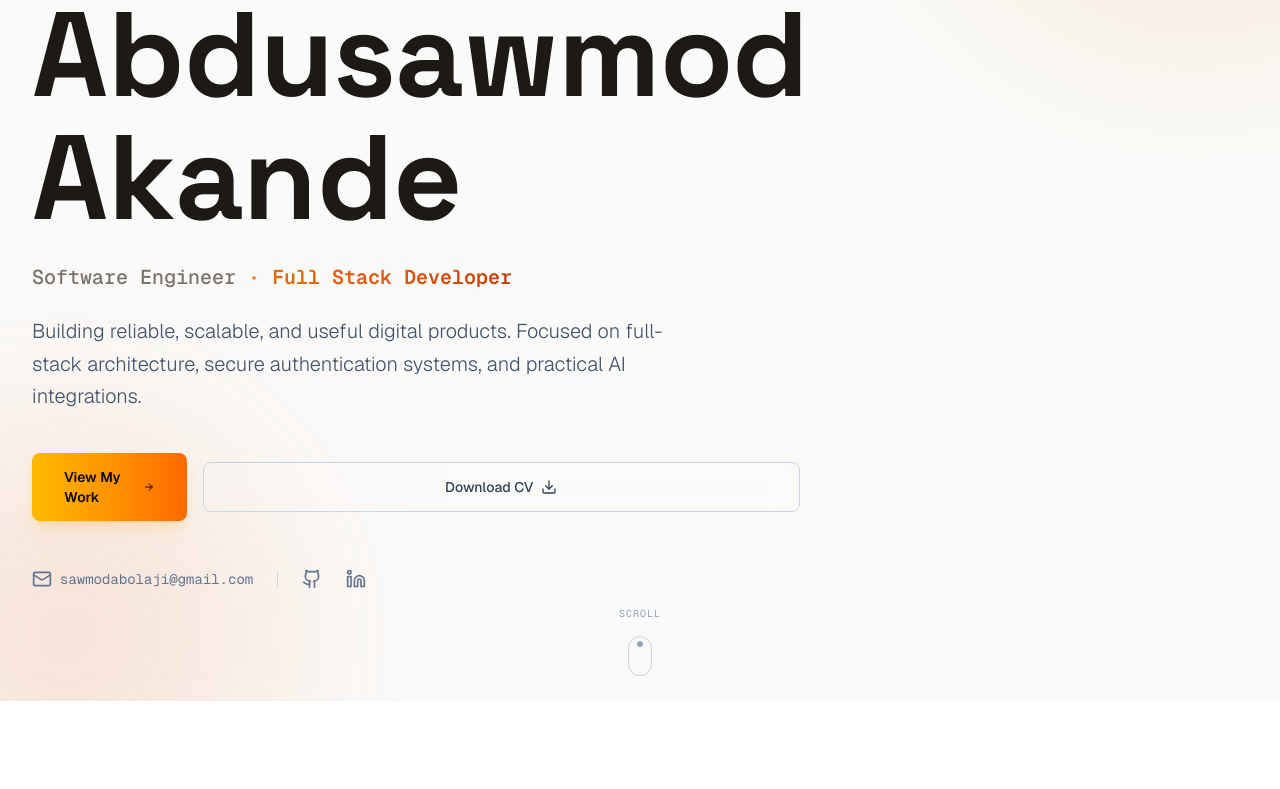
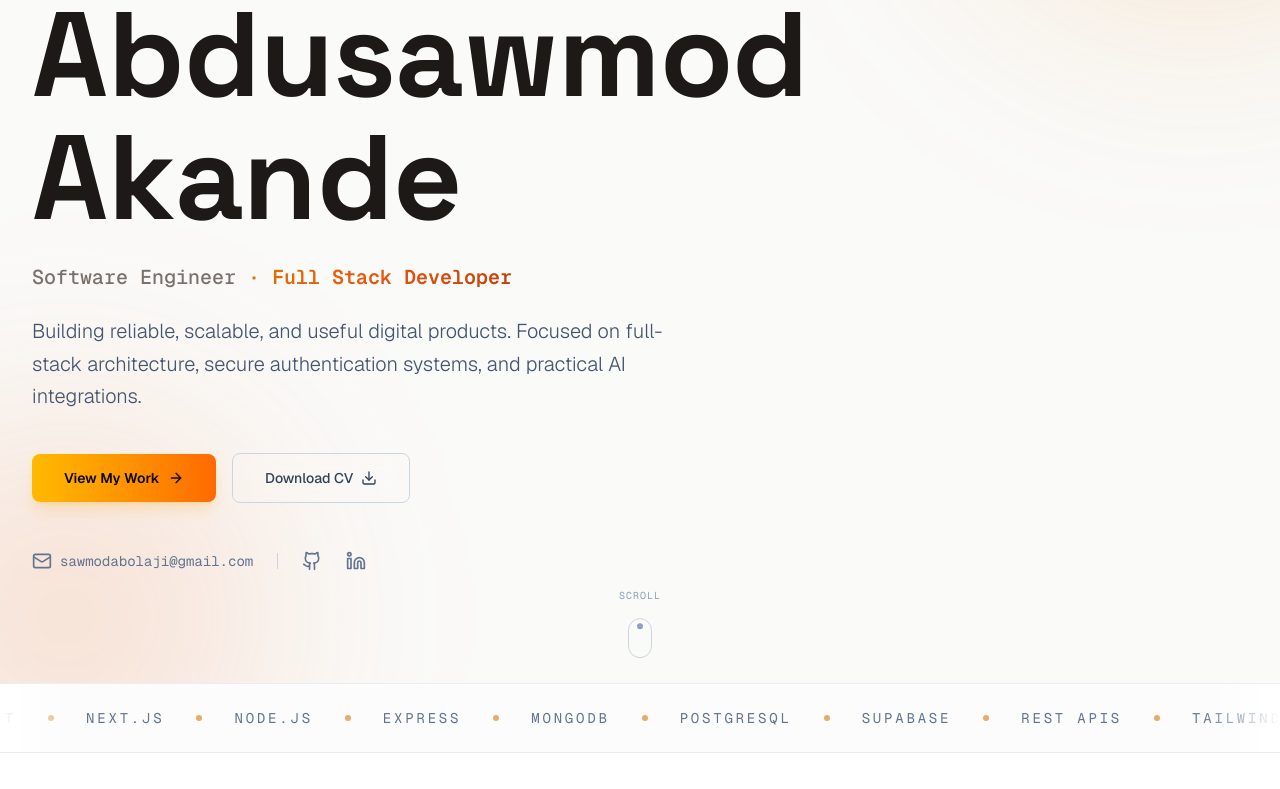
Before and after one commit to Sawmod001/Abdusawmod-portfolio, a Next.js app: page / in a window 1280 px wide. Shown: the part 371-1160 px from the top of the page. Built offline with nearby package versions, Linux system fonts and the light colour scheme.

Commit message:
Experience pass: intro preloader, tech marquee, cursor glow, tilt cards, magnetic CTAs

```diff
--- a/src/app/globals.css
+++ b/src/app/globals.css
@@ -141,6 +141,19 @@ h6 {
   background: rgba(251, 191, 36, 0.4);
 }
 
+/* Marquee for skill strip */
+.marquee-track {
+  animation: marquee 32s linear infinite;
+}
+.marquee-track:hover {
+  animation-play-state: paused;
+}
+@keyframes marquee {
+  to {
+    transform: translateX(-50%);
+  }
+}
+
 /* Respect users who prefer reduced motion */
 @media (prefers-reduced-motion: reduce) {
   html {
--- a/src/app/page.tsx
+++ b/src/app/page.tsx
@@ -1,5 +1,6 @@
 import Header from "@/components/Header";
 import Hero from "@/components/Hero";
+import TechMarquee from "@/components/TechMarquee";
 import About from "@/components/About";
 import Experience from "@/components/Experience";
 import Projects from "@/components/Projects";
@@ -7,13 +8,18 @@ import Skills from "@/components/Skills";
 import Certifications from "@/components/Certifications";
 import Contact from "@/components/Contact";
 import Footer from "@/components/Footer";
+import Intro from "@/components/Intro";
+import CursorGlow from "@/components/CursorGlow";
 
 export default function Home() {
   return (
     <>
+      <Intro />
+      <CursorGlow />
       <Header />
       <main className="flex-grow">
         <Hero />
+        <TechMarquee />
         <About />
         <Experience />
         <Projects />
--- a/src/components/Certifications.tsx
+++ b/src/components/Certifications.tsx
@@ -3,6 +3,7 @@
 import { motion } from 'framer-motion';
 import { certificationsData } from '@/data/certifications';
 import { leadershipData } from '@/data/leadership';
+import TiltCard from '@/components/TiltCard';
 
 export default function Certifications() {
   return (
@@ -41,13 +42,13 @@ export default function Certifications() {
 
           <div className="grid grid-cols-1 sm:grid-cols-2 lg:grid-cols-4 gap-4">
             {certificationsData.map((cert, index) => (
+              <TiltCard key={cert.id} max={6} className="h-full">
                 <motion.div
-                key={cert.id}
                   initial={{ opacity: 0, y: 16 }}
                   whileInView={{ opacity: 1, y: 0 }}
                   viewport={{ once: true }}
                   transition={{ duration: 0.4, delay: index * 0.05 }}
-                className="flex flex-col p-5 rounded-xl glass-panel border border-slate-200 dark:border-gray-800 hover:border-primary/30 transition-colors hover:-translate-y-0.5"
+                  className="flex h-full flex-col p-5 rounded-xl glass-panel border border-slate-200 dark:border-gray-800 hover:border-primary/30 transition-colors"
                 >
                   <h4 className="text-sm font-semibold text-slate-900 dark:text-gray-100 leading-snug">{cert.title}</h4>
                   <div className="mt-2 flex items-center justify-between gap-2">
@@ -57,6 +58,7 @@ export default function Certifications() {
                     )}
                   </div>
                 </motion.div>
+              </TiltCard>
             ))}
           </div>
         </div>
@@ -79,13 +81,13 @@ export default function Certifications() {
 
           <div className="grid grid-cols-1 sm:grid-cols-2 lg:grid-cols-4 gap-3">
             {leadershipData.map((role, index) => (
+              <TiltCard key={role.id} max={5} className="h-full">
                 <motion.div
-                key={role.id}
                   initial={{ opacity: 0, y: 16 }}
                   whileInView={{ opacity: 1, y: 0 }}
                   viewport={{ once: true }}
                   transition={{ duration: 0.4, delay: index * 0.05 }}
-                className="flex flex-col p-4 rounded-xl glass-panel border border-slate-200 dark:border-gray-800 hover:border-primary/30 transition-colors"
+                  className="flex h-full flex-col p-4 rounded-xl glass-panel border border-slate-200 dark:border-gray-800 hover:border-primary/30 transition-colors"
                 >
                   <div className="flex items-start justify-between gap-2">
                     <h4 className="text-sm font-semibold text-slate-900 dark:text-gray-100 leading-snug">{role.role}</h4>
@@ -106,6 +108,7 @@ export default function Certifications() {
                     <p className="mt-2 text-xs leading-relaxed text-slate-500 dark:text-gray-400">{role.description}</p>
                   ) : null}
                 </motion.div>
+              </TiltCard>
             ))}
           </div>
         </div>
--- a/src/components/Contact.tsx
+++ b/src/components/Contact.tsx
@@ -4,6 +4,7 @@ import { useState } from 'react';
 import { motion } from 'framer-motion';
 import { Mail, Copy, Check, Send } from 'lucide-react';
 import { GithubIcon, LinkedinIcon, FacebookIcon, InstagramIcon, XIcon } from '@/components/icons';
+import Magnetic from '@/components/Magnetic';
 
 export default function Contact() {
   const [copied, setCopied] = useState(false);
@@ -127,6 +128,7 @@ export default function Contact() {
               </div>
 
               {/* Direct Mailto Button */}
+              <Magnetic className="w-full">
                 <a
                   href={`mailto:${emailAddress}`}
                   className="w-full inline-flex items-center justify-center rounded-xl bg-gradient-to-r from-amber-400 to-orange-500 px-6 py-3.5 text-sm font-semibold text-stone-950 shadow-lg shadow-amber-500/25 transition-all hover:shadow-amber-500/35 hover:brightness-105 cursor-pointer"
@@ -134,6 +136,7 @@ export default function Contact() {
                   Send Email Directly
                   <Send className="ml-2 h-4 w-4" />
                 </a>
+              </Magnetic>
             </div>
           </motion.div>
 
--- /dev/null
+++ b/src/components/CursorGlow.tsx
@@ -0,0 +1,34 @@
+'use client';
+
+import { useEffect } from 'react';
+import { motion, useMotionValue, useSpring } from 'framer-motion';
+
+export default function CursorGlow() {
+  const x = useMotionValue(-1000);
+  const y = useMotionValue(-1000);
+  const sx = useSpring(x, { stiffness: 160, damping: 22, mass: 0.5 });
+  const sy = useSpring(y, { stiffness: 160, damping: 22, mass: 0.5 });
+
+  useEffect(() => {
+    const move = (e: PointerEvent) => {
+      x.set(e.clientX - 24);
+      y.set(e.clientY - 24);
+    };
+    window.addEventListener('pointermove', move);
+    return () => window.removeEventListener('pointermove', move);
+  }, [x, y]);
+
+  return (
+    <motion.div
+      aria-hidden="true"
+      className="pointer-events-none fixed left-0 top-0 z-[60] hidden h-12 w-12 rounded-full mix-blend-screen will-change-transform [@media(pointer:coarse)]:hidden lg:block"
+      style={{
+        x: sx,
+        y: sy,
+        background:
+          'radial-gradient(circle, rgba(251, 191, 36, 0.32) 0%, rgba(251, 191, 36, 0) 70%)',
+        transform: 'translateZ(0)',
+      }}
+    />
+  );
+}
--- a/src/components/Hero.tsx
+++ b/src/components/Hero.tsx
@@ -4,6 +4,7 @@ import { motion } from 'framer-motion';
 import { ArrowRight, Download, Mail } from 'lucide-react';
 import { GithubIcon, LinkedinIcon } from '@/components/icons';
 import AnimatedName from '@/components/AnimatedName';
+import Magnetic from '@/components/Magnetic';
 
 export default function Hero() {
   const socials = [
@@ -65,6 +66,7 @@ export default function Hero() {
 
             {/* CTAs */}
             <div className="mt-10 flex flex-col sm:flex-row items-stretch sm:items-center gap-4">
+              <Magnetic>
                 <a
                   href="#projects"
                   className="group relative inline-flex items-center justify-center rounded-lg bg-gradient-to-r from-amber-400 to-orange-500 px-8 py-3.5 text-sm font-semibold text-stone-950 shadow-lg shadow-amber-500/20 overflow-hidden transition-all hover:scale-[1.02] hover:shadow-amber-500/30 active:scale-95"
@@ -75,7 +77,9 @@ export default function Hero() {
                     <ArrowRight className="ml-2 h-4 w-4 group-hover:translate-x-1 transition-transform" />
                   </span>
                 </a>
+              </Magnetic>
 
+              <Magnetic>
                 <a
                   href="/resume.pdf"
                   download="Abolaji_Abdusawmod_Akande_CV.pdf"
@@ -84,6 +88,7 @@ export default function Hero() {
                   Download CV
                   <Download className="ml-2 h-4 w-4" />
                 </a>
+              </Magnetic>
             </div>
 
             {/* Social Links */}
--- /dev/null
+++ b/src/components/Intro.tsx
@@ -0,0 +1,73 @@
+'use client';
+
+import { useEffect, useState } from 'react';
+import { AnimatePresence, motion, useReducedMotion } from 'framer-motion';
+
+const INTERVAL_MS = 2100;
+
+export default function Intro() {
+  const reduce = useReducedMotion();
+  const [show, setShow] = useState(true);
+  const [done, setDone] = useState(false);
+
+  useEffect(() => {
+    const timer = setTimeout(() => setShow(false), INTERVAL_MS);
+    return () => clearTimeout(timer);
+  }, []);
+
+  if (reduce) return null;
+  if (done) return null;
+
+  return (
+    <AnimatePresence onExitComplete={() => setDone(true)}>
+      {show && (
+        <motion.div
+          exit={{ y: '-100%' }}
+          transition={{ duration: 0.7, ease: [0.76, 0, 0.24, 1] }}
+          className="fixed inset-0 z-[100] flex flex-col items-center justify-center gap-8 bg-[#0c0a09]"
+          aria-hidden="true"
+        >
+          <div className="pointer-events-none absolute inset-0 bg-grid-pattern opacity-40 mix-blend-overlay" />
+          <div className="absolute top-1/2 left-1/2 h-72 w-72 -translate-x-1/2 -translate-y-1/2 rounded-full bg-primary/10 blur-[120px]" />
+
+          <div className="relative flex flex-col items-center gap-3 overflow-hidden">
+            {['Abolaji', 'Abdusawmod', 'Akande'].map((word, wi) => (
+              <motion.span
+                key={word}
+                initial={{ y: '110%', opacity: 0 }}
+                animate={{ y: '0%', opacity: 1 }}
+                transition={{
+                  duration: 0.8,
+                  ease: [0.22, 1, 0.36, 1],
+                  delay: 0.25 + wi * 0.35,
+                }}
+                className="font-display font-bold text-3xl sm:text-5xl text-stone-100"
+              >
+                {word}
+              </motion.span>
+            ))}
+          </div>
+
+          <motion.div
+            initial={{ opacity: 0 }}
+            animate={{ opacity: 1 }}
+            transition={{ delay: 1.45, duration: 0.4 }}
+            className="relative flex items-end gap-2 text-xs font-mono uppercase tracking-[0.4em] text-stone-500"
+          >
+            Loading
+            <span className="mt-px mb-0.5 inline-flex w-3 gap-0.5">
+              {[0, 1, 2].map((i) => (
+                <motion.span
+                  key={i}
+                  animate={{ opacity: [0.2, 1, 0.2] }}
+                  transition={{ repeat: Infinity, duration: 1, delay: i * 0.2 }}
+                  className="h-3 w-0.5 bg-primary"
+                />
+              ))}
+            </span>
+          </motion.div>
+        </motion.div>
+      )}
+    </AnimatePresence>
+  );
+}
--- /dev/null
+++ b/src/components/Magnetic.tsx
@@ -0,0 +1,45 @@
+'use client';
+
+import { useRef, type ReactNode } from 'react';
+import { motion, useMotionValue, useSpring } from 'framer-motion';
+
+export default function Magnetic({
+  children,
+  strength = 0.35,
+  className = '',
+}: {
+  children: ReactNode;
+  strength?: number;
+  className?: string;
+}) {
+  const ref = useRef<HTMLDivElement>(null);
+  const mx = useMotionValue(0);
+  const my = useMotionValue(0);
+  const x = useSpring(mx, { stiffness: 220, damping: 16, mass: 0.4 });
+  const y = useSpring(my, { stiffness: 220, damping: 16, mass: 0.4 });
+
+  const handleMove = (e: React.PointerEvent) => {
+    const el = ref.current;
+    if (!el) return;
+    const rect = el.getBoundingClientRect();
+    mx.set((e.clientX - (rect.left + rect.width / 2)) * strength);
+    my.set((e.clientY - (rect.top + rect.height / 2)) * strength);
+  };
+
+  const handleLeave = () => {
+    mx.set(0);
+    my.set(0);
+  };
+
+  return (
+    <motion.div
+      ref={ref}
+      onPointerMove={handleMove}
+      onPointerLeave={handleLeave}
+      style={{ x, y }}
+      className={`will-change-transform inline-block ${className}`}
+    >
+      {children}
+    </motion.div>
+  );
+}
--- a/src/components/Projects.tsx
+++ b/src/components/Projects.tsx
@@ -3,6 +3,7 @@
 import { motion } from 'framer-motion';
 import { ExternalLink } from 'lucide-react';
 import { GithubIcon } from '@/components/icons';
+import TiltCard from '@/components/TiltCard';
 import { projectsData, type Project } from '@/data/projects';
 
 const categoryStyles: Record<Project['category'], { chip: string; gradient: string; glow: string }> = {
@@ -191,13 +192,13 @@ export default function Projects() {
           {selectedProjects.map((project, index) => {
             const style = categoryStyles[project.category] ?? categoryStyles.Other;
             return (
+              <TiltCard key={project.id} max={6} className="h-full">
                 <motion.article
-                key={project.id}
                   initial={{ opacity: 0, y: 20 }}
                   whileInView={{ opacity: 1, y: 0 }}
                   viewport={{ once: true, margin: '-50px' }}
                   transition={{ duration: 0.5, delay: index * 0.08 }}
-                className={`group flex flex-col overflow-hidden rounded-2xl border border-slate-200 dark:border-gray-800 bg-white dark:bg-gray-900/40 transition-all duration-300 hover:-translate-y-1 hover:border-primary/40 hover:shadow-lg ${style.glow}`}
+                  className={`group flex h-full flex-col overflow-hidden rounded-2xl border border-slate-200 dark:border-gray-800 bg-white dark:bg-gray-900/40 transition-colors duration-300 hover:border-primary/40 hover:shadow-lg ${style.glow}`}
                 >
                 {/* Preview banner */}
                 <div
@@ -271,6 +272,7 @@ export default function Projects() {
                   </div>
                 </div>
                   </motion.article>
+                </TiltCard>
               );
             })}
         </div>
--- /dev/null
+++ b/src/components/TechMarquee.tsx
@@ -0,0 +1,36 @@
+const STACK = [
+  'JavaScript',
+  'TypeScript',
+  'React',
+  'Next.js',
+  'Node.js',
+  'Express',
+  'MongoDB',
+  'PostgreSQL',
+  'Supabase',
+  'REST APIs',
+  'Tailwind CSS',
+  'Framer Motion',
+];
+
+export default function TechMarquee() {
+  const items = [...STACK, ...STACK];
+  return (
+    <div className="relative overflow-hidden border-y border-slate-200/70 dark:border-white/5 bg-white/50 py-6 dark:bg-white/[0.02]">
+      <div className="pointer-events-none absolute inset-y-0 left-0 z-10 w-20 bg-gradient-to-r from-white to-transparent dark:from-[#0c0a09]" />
+      <div className="pointer-events-none absolute inset-y-0 right-0 z-10 w-20 bg-gradient-to-l from-white to-transparent dark:from-[#0c0a09]" />
+
+      <div className="marquee-track flex w-max items-center">
+        {items.map((item, i) => (
+          <span
+            key={i}
+            className="flex items-center whitespace-nowrap font-mono text-sm uppercase tracking-[0.2em] text-slate-500 dark:text-stone-400"
+          >
+            <span className="mx-8">{item}</span>
+            <span className="h-1.5 w-1.5 rounded-full bg-primary/60" />
+          </span>
+        ))}
+      </div>
+    </div>
+  );
+}
--- /dev/null
+++ b/src/components/TiltCard.tsx
@@ -0,0 +1,51 @@
+'use client';
+
+import { useRef, type ReactNode } from 'react';
+import { motion, useMotionValue, useSpring, useTransform } from 'framer-motion';
+
+export default function TiltCard({
+  children,
+  max = 9,
+  className = '',
+}: {
+  children: ReactNode;
+  max?: number;
+  className?: string;
+}) {
+  const ref = useRef<HTMLDivElement>(null);
+  const px = useMotionValue(0.5);
+  const py = useMotionValue(0.5);
+  const rotateX = useSpring(
+    useTransform(py, [0, 1], [max, -max]),
+    { stiffness: 160, damping: 18 }
+  );
+  const rotateY = useSpring(
+    useTransform(px, [0, 1], [-max, max]),
+    { stiffness: 160, damping: 18 }
+  );
+
+  const handleMove = (e: React.PointerEvent) => {
+    const el = ref.current;
+    if (!el) return;
+    const rect = el.getBoundingClientRect();
+    px.set((e.clientX - rect.left) / rect.width);
+    py.set((e.clientY - rect.top) / rect.height);
+  };
+
+  const handleLeave = () => {
+    px.set(0.5);
+    py.set(0.5);
+  };
+
+  return (
+    <motion.div
+      ref={ref}
+      onPointerMove={handleMove}
+      onPointerLeave={handleLeave}
+      style={{ rotateX, rotateY, transformPerspective: 1000 }}
+      className={`will-change-transform ${className}`}
+    >
+      {children}
+    </motion.div>
+  );
+}
```
Lines whose indentation alone changed are shown as unchanged.
